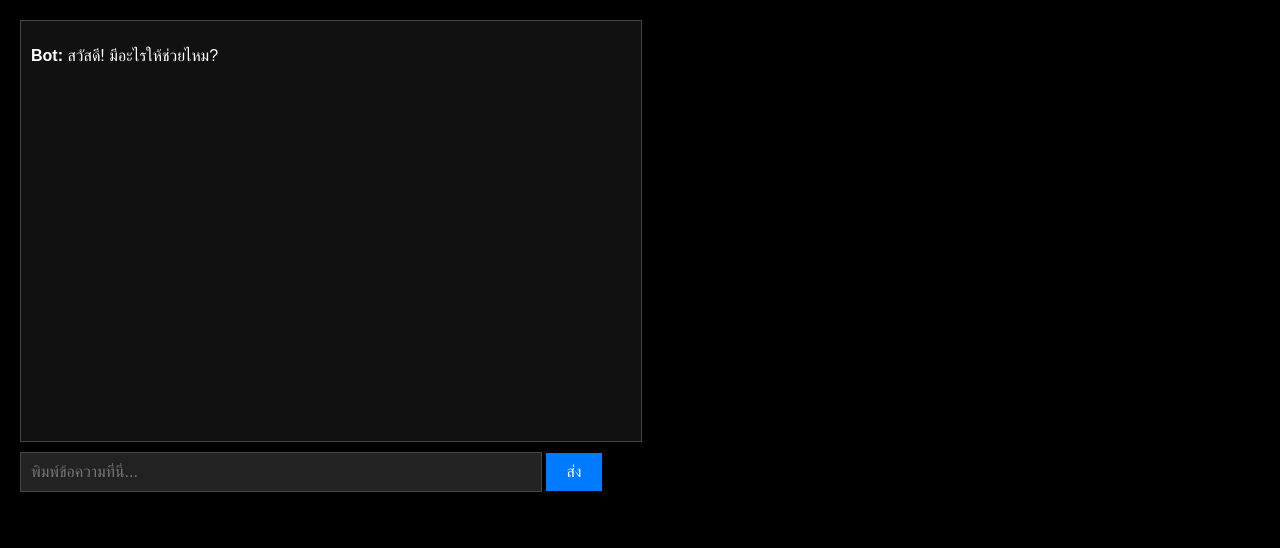
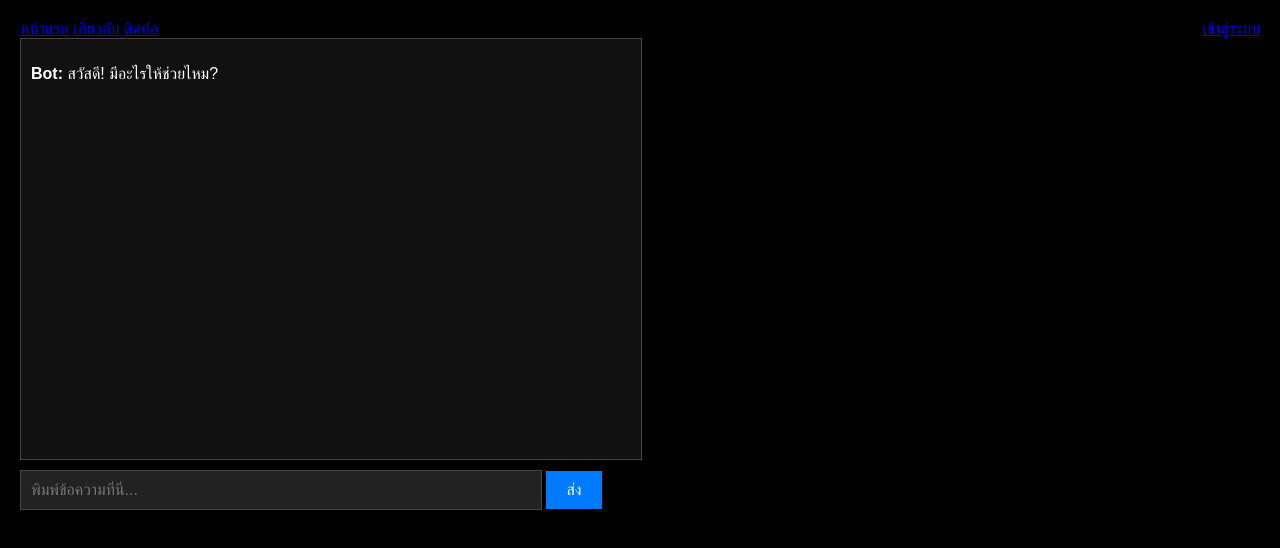
Before and after one commit to pongsakorndevjkhh/MiraAI, a plain HTML site: page index.html in a window 1280 px wide. Drawn offline with Linux system fonts and the light colour scheme.

Commit message:
Update index.html

```diff
--- a/index.html
+++ b/index.html
@@ -7,6 +7,12 @@
     <link rel="stylesheet" href="style.css">
 </head>
 <body>
+    <nav>
+        <a href="/">หน้าแรก</a>
+        <a href="/about.html">เกี่ยวกับ</a>
+        <a href="/contact.html">ติดต่อ</a>
+        <a href="/login.html" style="float: right;">เข้าสู่ระบบ</a>
+    </nav>
     <div id="chatbox">
         <p><strong>Bot:</strong> สวัสดี! มีอะไรให้ช่วยไหม?</p>
     </div>
```
